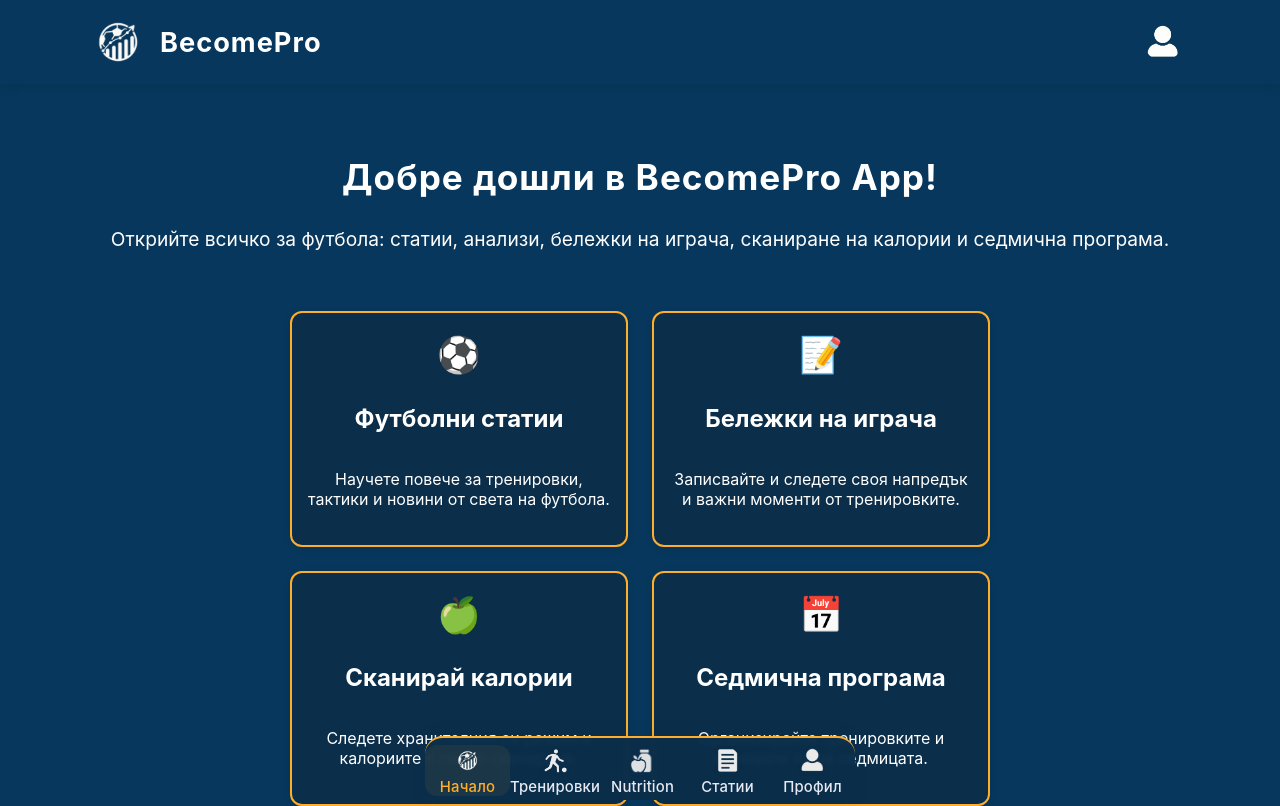
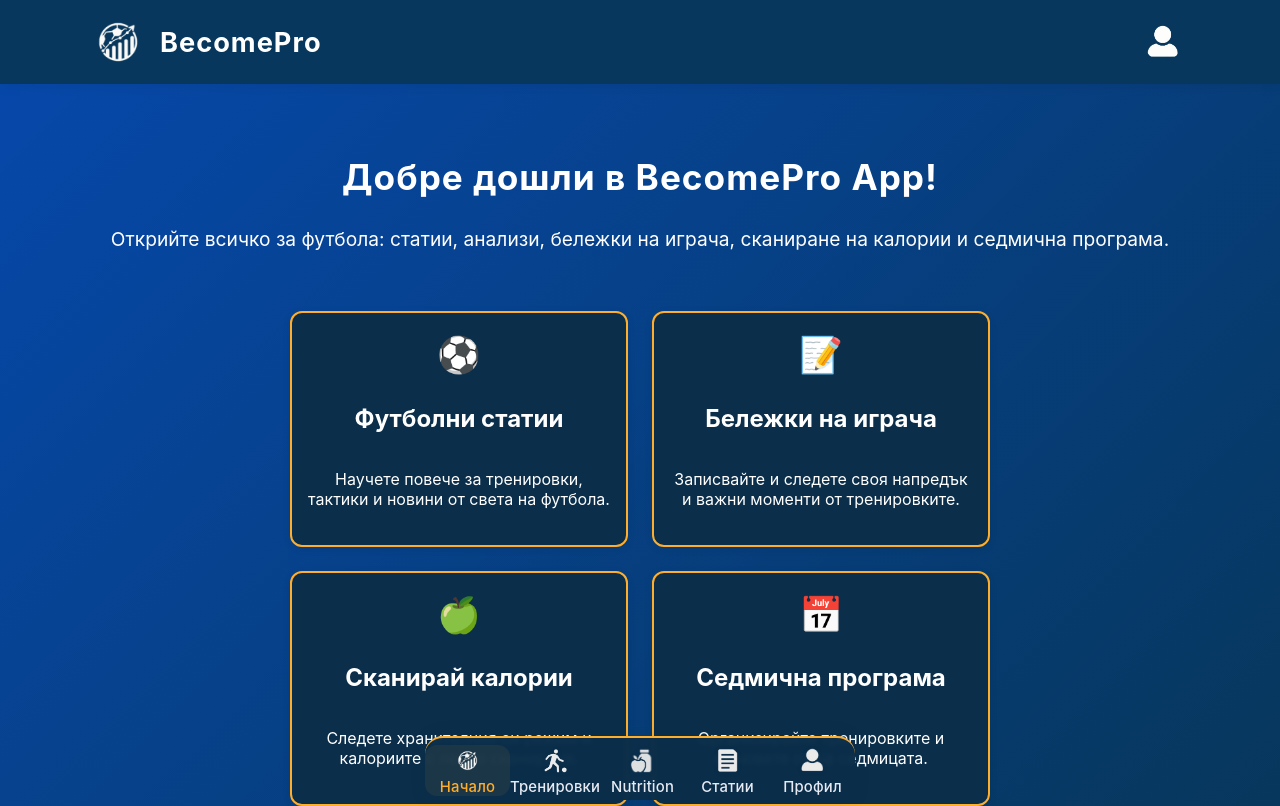
Before and after one commit to Dimitar32/BecomeProApp, a React (Create React App) app: page / in a window 1280 px wide. Built offline with nearby package versions, Linux system fonts and the light colour scheme; sample sign-in values are in the browser's storage.

Commit message:
change background

```diff
--- a/src/pages/HomePage.module.css
+++ b/src/pages/HomePage.module.css
@@ -1,6 +1,6 @@
 .container {
   min-height: 80vh;
-  background: #07375c;
+  background: linear-gradient(135deg, #0648aa 0%, #07375c 100%);
   color: #fff;
   display: flex;
   flex-direction: column;
--- a/src/pages/ProfilePage.module.css
+++ b/src/pages/ProfilePage.module.css
@@ -1,6 +1,6 @@
 .container {
   min-height: 80vh;
-  background: #07375c;
+  background: linear-gradient(135deg, #0648aa 0%, #07375c 100%);
   color: #fff;
   padding: 32px 8px 0 8px;
   display: flex;
```
